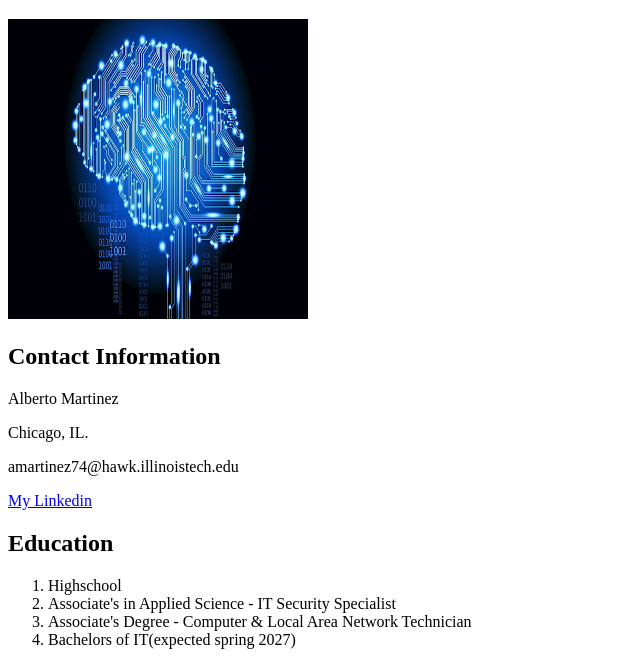
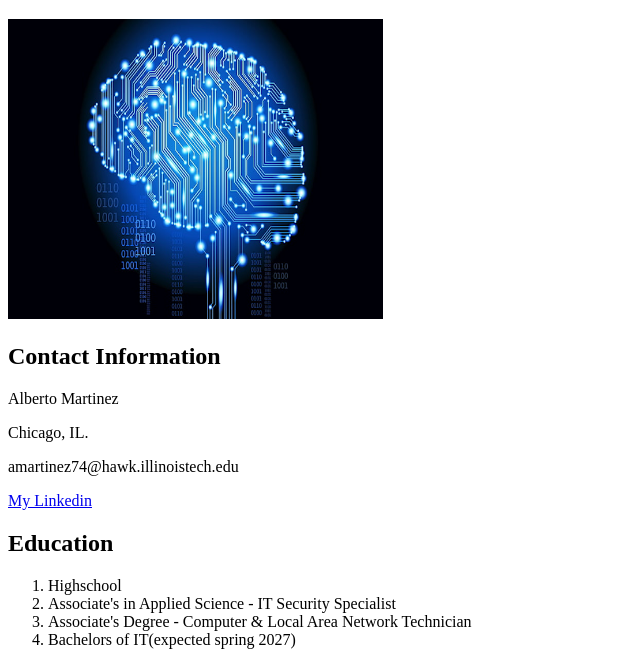
Before and after one commit to Bandolero871/Module3-Project1, a plain HTML site: page resume.html in a window 1280 px wide. Shown: the part 131-796 px from the top of the page, without its empty margins (0-640 px from the left). Drawn offline with Linux system fonts and the light colour scheme.

Commit message:
update 1
minor changes to image sizes

```diff
--- a/resume.html
+++ b/resume.html
@@ -16,7 +16,7 @@
       </nav>
     </header>
     <h1>Alberto's Resume</h1>
-		<img src="media/AI-brain.png" alt="brain" width="300" height="300">
+		<img src="media/AI-brain.png" alt="brain" width="375" height="300">
     <section id="pinfo">
       <h2>Contact Information</h2>
       <p>Alberto Martinez</p>
```
Also changed, not shown: index.html (+1 -1 lines), page3.html (+2 -0 lines).
